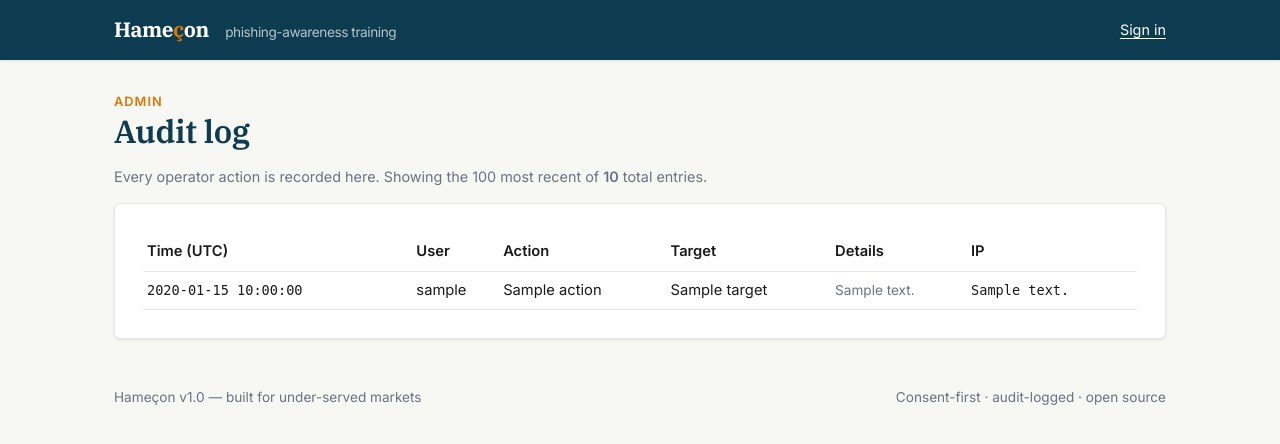
After one commit to AGUNGOZICHUKWU/hamecon, a Flask app: template app/templates/admin/audit.html in a window 1280 px wide. The commit adds this page. Shown: the top 444 px of the page. Run offline with Flask 3, Linux system fonts and the light colour scheme; the template is opened without the code that fills it: most values are stand-ins (such as "Sample title", 1, 10 or a date in 2020).

Commit message:
feat(stage14): audit log viewer with action coloring

```diff
--- a/app/__init__.py
+++ b/app/__init__.py
@@ -30,6 +30,7 @@ def create_app() -> Flask:
     from app.admin import recipient_routes  # noqa
     from app.admin import campaign_routes   # noqa
     from app.admin import report_routes    # noqa - attaches Day 13 routes to admin_bp
+    from app.admin import audit_routes     # noqa - attaches Day 14 route to admin_bp
 
     app.register_blueprint(auth_bp, url_prefix="/auth")
     app.register_blueprint(admin_bp, url_prefix="/admin")
--- /dev/null
+++ b/app/templates/admin/audit.html
@@ -0,0 +1,40 @@
+{% extends "base.html" %}
+{% block title %}Audit log · Hameçon{% endblock %}
+{% block content %}
+<div class="eyebrow">Admin</div>
+<h1>Audit log</h1>
+<p class="muted">Every operator action is recorded here. Showing the 100 most recent of <strong>{{ total }}</strong> total entries.</p>
+
+<div class="card">
+  {% if not entries %}
+    <p class="muted">No entries yet.</p>
+  {% else %}
+    <table style="width:100%; border-collapse:collapse; font-size:.92rem;">
+      <thead><tr style="text-align:left; border-bottom:1px solid var(--border);">
+        <th style="padding:8px 4px;">Time (UTC)</th><th>User</th><th>Action</th>
+        <th>Target</th><th>Details</th><th>IP</th>
+      </tr></thead>
+      <tbody>
+      {% for e in entries %}
+        <tr style="border-bottom:1px solid var(--border);">
+          <td style="padding:8px 4px; font-family:monospace; font-size:.85rem;">{{ e.created_at }}</td>
+          <td>{{ e.username or 'anonymous' }}</td>
+          <td>
+            {% if 'fail' in e.action %}
+              <strong style="color:var(--danger);">{{ e.action }}</strong>
+            {% elif 'sent' in e.action or 'approved' in e.action %}
+              <strong style="color:var(--accent);">{{ e.action }}</strong>
+            {% else %}
+              {{ e.action }}
+            {% endif %}
+          </td>
+          <td>{{ e.target or '—' }}</td>
+          <td style="font-size:.85rem; color:var(--muted);">{{ e.details or '—' }}</td>
+          <td style="font-family:monospace; font-size:.85rem;">{{ e.ip_address or '—' }}</td>
+        </tr>
+      {% endfor %}
+      </tbody>
+    </table>
+  {% endif %}
+</div>
+{% endblock %}
--- a/app/templates/admin/dashboard.html
+++ b/app/templates/admin/dashboard.html
@@ -28,7 +28,7 @@
   <div class="card" style="flex: 1; min-width: 280px;">
     <h2>Audit log</h2>
     <p class="muted">Every operator action recorded with a timestamp.</p>
-    <a class="btn btn-ghost" href="#">Arriving Day 14</a>
+    <a class="btn btn-ghost" href="{{ url_for('admin.audit_log_view') }}">Open</a>
   </div>
 </div>
 {% endblock %}
```
Also changed, not shown: app/admin/audit_routes.py (added, +24 -0 lines).
